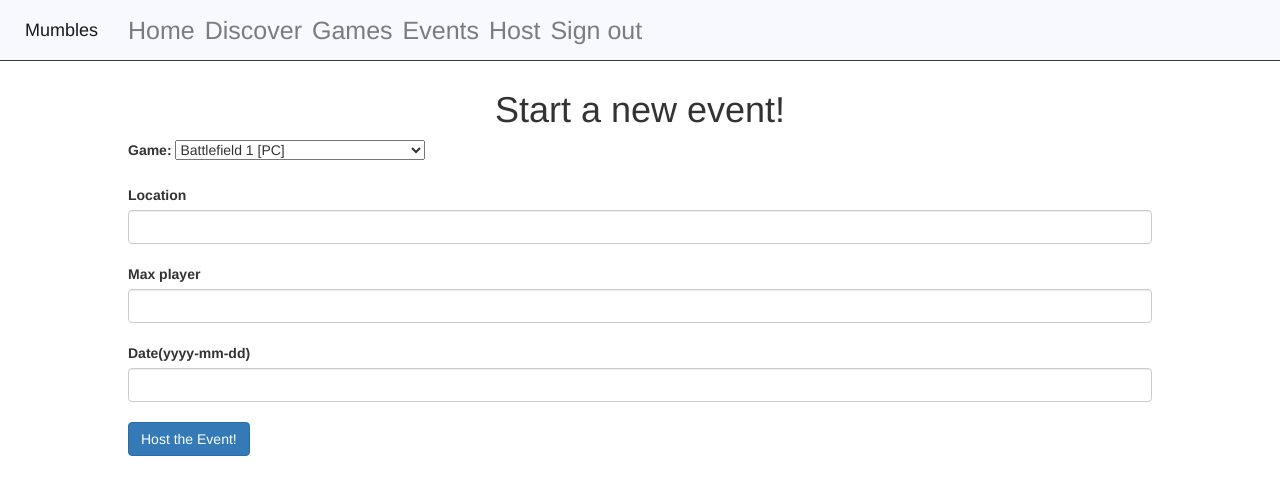
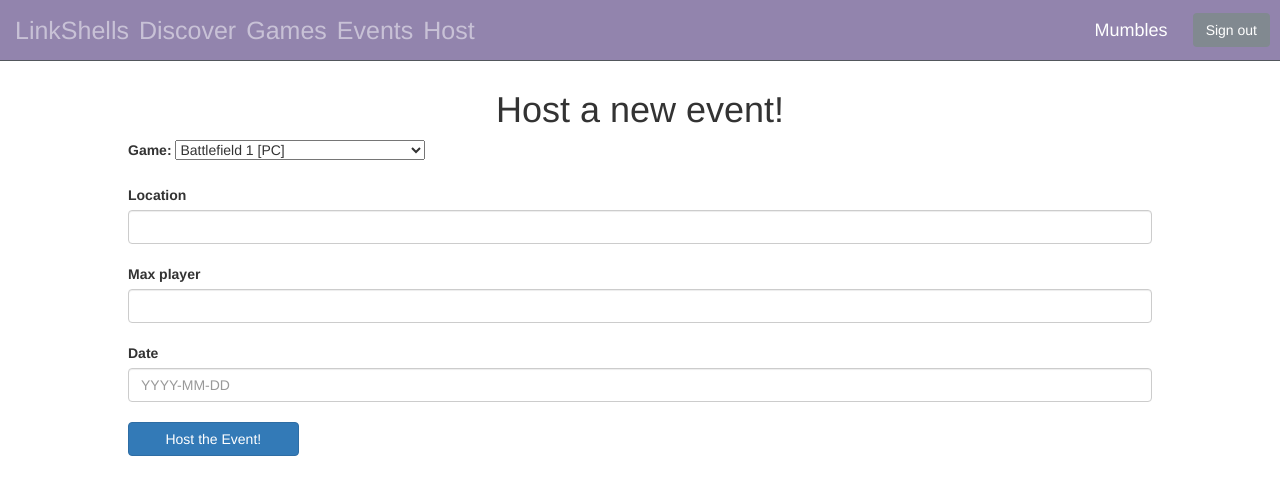
Before and after one commit to Tonyjlum/LinkShells, a Rails app: page /events/new in a window 1280 px wide. Shown: the top 495 px of the page. Run offline with Rails 7, Linux system fonts and the light colour scheme; a user stored in the database is signed in; data comes from the database, SQL or seed files in the repository; style sheets or scripts are compiled from the project's sources; parts of the project's set-up code (start-up, migrations or seed data) failed here and were passed over; some libraries are stand-ins or nearby versions.

```diff
--- a/app/assets/stylesheets/application.scss
+++ b/app/assets/stylesheets/application.scss
@@ -23,3 +23,18 @@ body {
 .navbar .navbar-collapse {
   font-size: 25px;
 }
+
+.user-dropdown{
+  columns: 3;
+}
+p{
+  font-size: 18px;
+}
+
+#user-name{
+  font-weight: bold;
+  font-size: 25px
+}
+#navbar{
+  opacity: 0.85;
+}
--- a/app/views/events/new.erb
+++ b/app/views/events/new.erb
@@ -1,4 +1,4 @@
-<h1 align= "center">Start a new event!</h1>
+<h1 align= "center">Host a new event!</h1>
 <ul>
   <% if @errors %>
   <div class="alert alert-warning" role="alert">
@@ -16,7 +16,7 @@
   <%= f.text_field :location, class: "form-control" %><br>
   <%= f.label :max_player %>
   <%= f.number_field :max_player , min: 2, max: 64, class: "form-control"%><br>
-  <%= f.label "Date(YYYY-MM-DD)"%>
-  <%= f.text_field :date, class: "form-control"%><br>
-  <%= f.submit "Host the Event!", class: "btn btn-primary" %>
+  <%= f.label "Date"%>
+  <%= f.text_field :date, class: "form-control", placeholder: "YYYY-MM-DD"%><br>
+  <%= f.submit "Host the Event!", class: "btn btn-primary col-2" %>
 <% end %>
--- a/app/views/layouts/application.html.erb
+++ b/app/views/layouts/application.html.erb
@@ -14,12 +14,11 @@
   </head>
 
   <header>
-    <nav class="navbar navbar-fixed-top navbar-expand-lg navbar-light border-dark" style="background-color: #<%= hex_color_sample %>" >
-      <a class="navbar-brand" href="/users/<%= session[:user_id] %>"><%= User.find(session[:user_id]).username unless session[:user_id].nil?%></a>
+    <nav class="navbar navbar-fixed-top navbar-expand-lg navbar-dark border-dark" style="background-color: #7f6f9f" id="navbar" >
       <div class="collapse navbar-collapse " id="navbarNav">
       <ul class="navbar-nav">
         <li class="nav-item ">
-          <a class="nav-link" href="/">Home <span class="sr-only">(current)</span></a>
+          <a class="nav-link" href="/">LinkShells<span class="sr-only">(current)</span></a>
         </li>
         <li class="nav-item">
           <a class="nav-link" href="/users/<%= User.random_user_id %>">Discover</a>
@@ -34,15 +33,10 @@
           <a class="nav-link" href= "/events/new"><%= "Host" if session[:user_id] %></a>
         </li>
           <% if session[:user_id].nil? %>
-          <li class="nav-item">
-            <a class="nav-link" href= <%= new_user_path %>>Sign Up</a>
-          </li>
-          <% else %>
-          <li class="nav-item" >
-            <%= link_to "Sign out", logout_path, method: :delete, class: "nav-link"%>
-          </li>
+            <li class="nav-item">
+              <a class="nav-link" href= <%= new_user_path %>>Sign Up</a>
+            </li>
           <% end %>
-
       </ul>
       </div>
     <div align="right" >
@@ -54,6 +48,12 @@
         <% end %>
       <% end %>
     </div>
+    <div class="float-right">
+      <a class="navbar-brand" href="/users/<%= session[:user_id] %>"><%= User.find(session[:user_id]).username unless session[:user_id].nil?%></a>
+    </div>
+    <div class="float-right">
+      <%= link_to "Sign out", logout_path, method: :delete, class: "nav-link  btn btn-secondary" if session[:user_id]%>
+    </div>
   </nav>
   </header>
 
--- a/app/views/users/index.erb
+++ b/app/views/users/index.erb
@@ -4,7 +4,7 @@
   <% end %>
 </ul>
 
-<img src="https://i.ibb.co/sQ9ZmVS/Spash04.jpg" alt="Image" width = "100%"">
+<img src="https://i.ibb.co/sQ9ZmVS/Spash04.jpg" alt="Image" width = "100%" class=" shadow-lg rounded img-thumbnail">
 
 <h3 align= "center">Upcoming Events</h3>
 <div class="card-columns" style="column-gap: 30px;">
--- a/app/views/users/new.erb
+++ b/app/views/users/new.erb
@@ -10,12 +10,12 @@
   <%= f.label :username %>
   <%= f.text_field :username, class: "form-control"%><br>
   <%= f.label :email %>
-  <%= f.text_field :email, class: "form-control" %><br>
+  <%= f.text_field :email, class: "form-control", placeholder: "Emails are case sensitive and used for logging in"%><br>
   <%= f.label :password %>
   <%= f.password_field :password, class: "form-control" %><br>
   <%= f.label :age %>
   <%= f.number_field :age, class: "form-control" %><br>
   <%= f.label "Profile Picture Link" %>
   <%= f.text_field :profile_img, class: "form-control" %><br>
-  <%= f.submit "Make a new Account", class: "btn btn-primary", form: "new_user" %>
+  <%= f.submit "Make a new Account", class: "btn btn-primary col-2", form: "new_user" %>
 <% end %>
--- a/db/seeds.rb
+++ b/db/seeds.rb
@@ -112,8 +112,9 @@ end
 
 201.times do
   current_game = real_game
-  Event.create(
+  event = Event.create(
     game_id: (current_game.id), location: "#{Faker::Address.street_address} #{Faker::Address.zip[0..4]}", max_player: ((4..current_game.max_players).to_a.sample), date: "#{Faker::Date.forward(180)}", user_id:(1..User.last.id).to_a.sample)
+    Confirm.create(event_id: event.id, user_id: event.user.id)
 end
 #static confirms
 puts "Seeding Confirms"
```
Also changed, not shown: app/views/users/show.erb (+14 -34 lines), app/views/sessions/new.erb (deleted).
